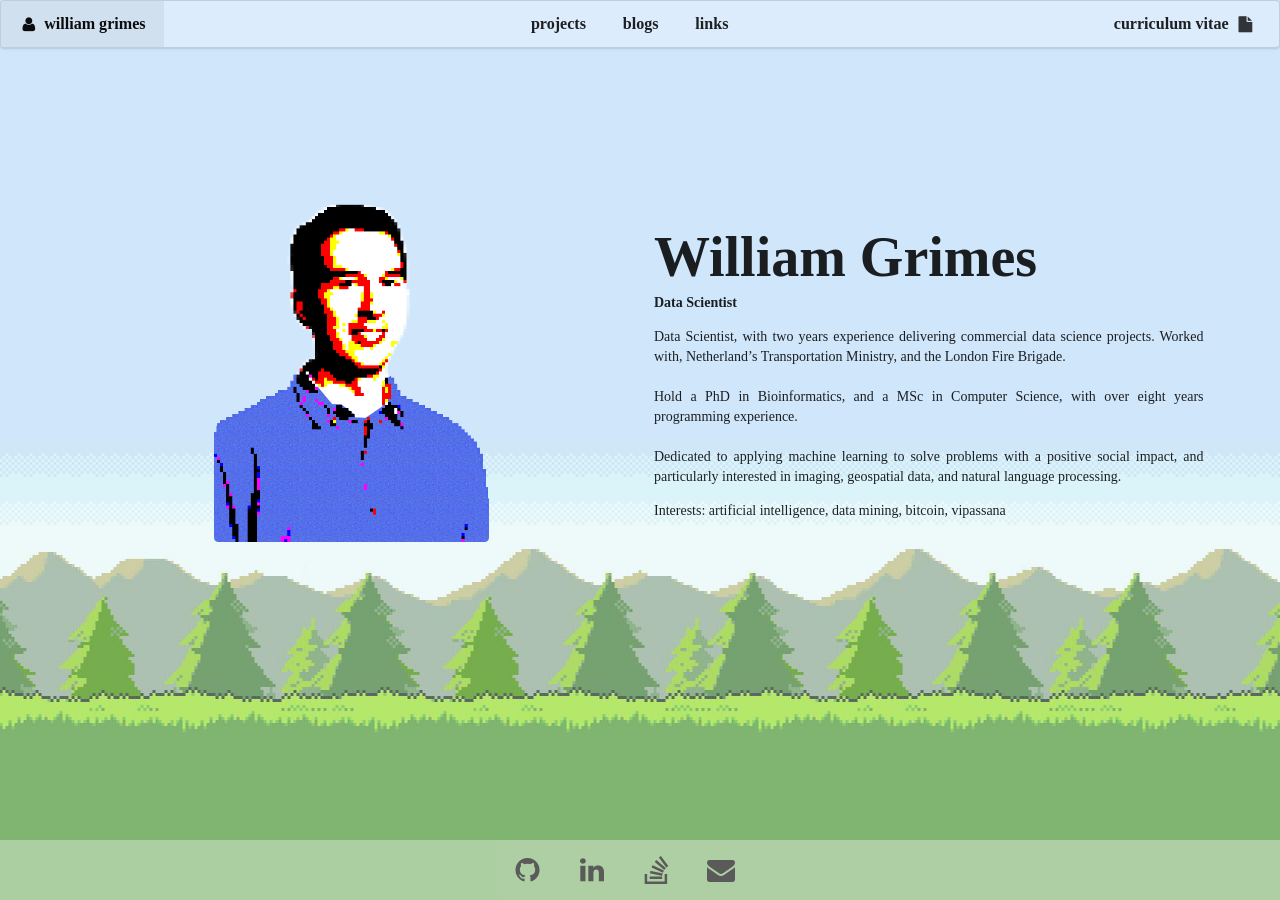
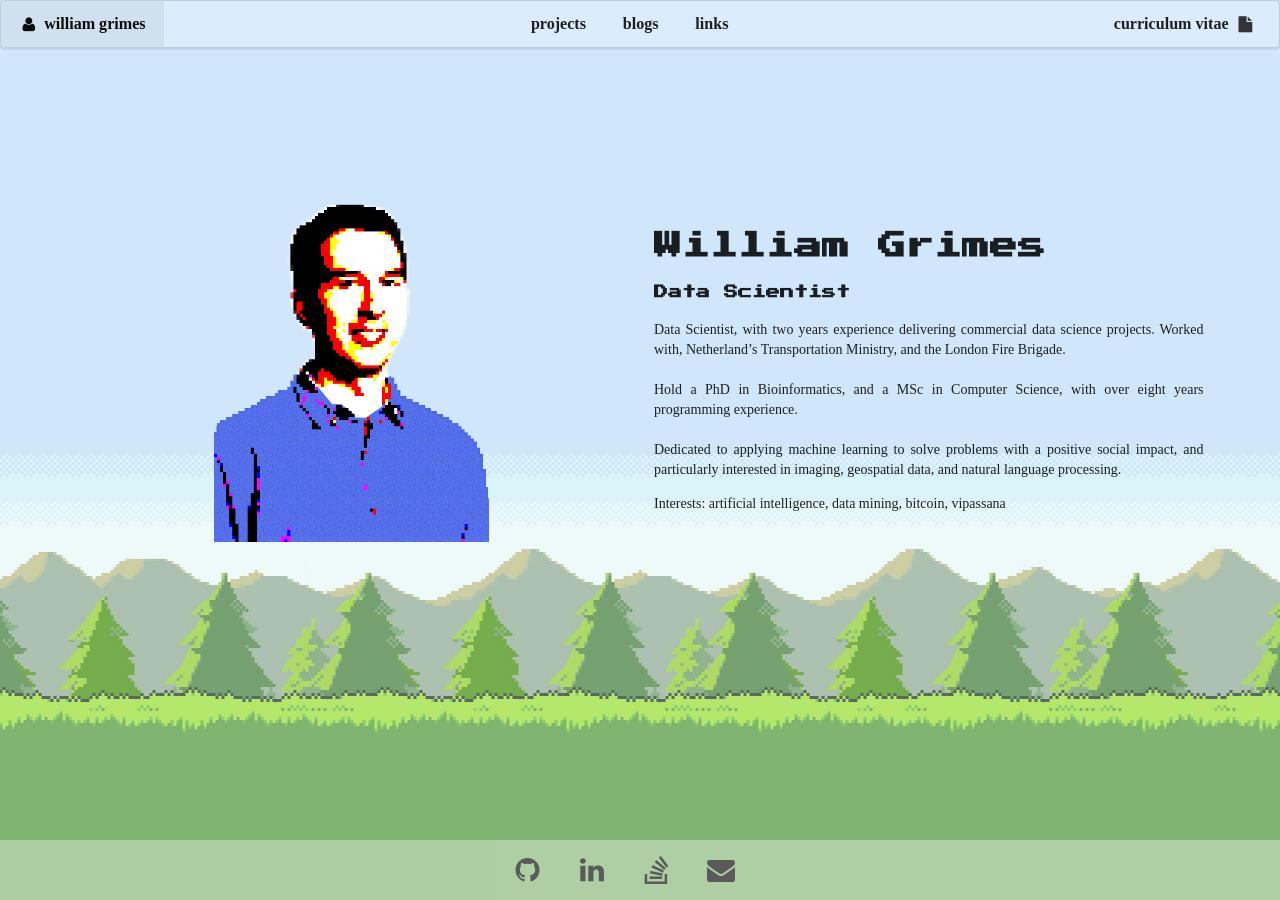
Before and after one commit to williamgrimes/williamgrimes.github.io, a Jekyll site: the page built from index.html, in a window 1280 px wide. Built offline with Jekyll 4.4.1, drawn with Linux system fonts in a browser that asks for light colours.

Commit message:
change name and occupation to 8-bit font

```diff
--- a/_includes/head.html
+++ b/_includes/head.html
@@ -34,5 +34,5 @@
         src="//cdn.mathjax.org/mathjax/latest/MathJax.js?config=TeX-AMS-MML_HTMLorMML"></script>
     {% endif %}
 
-
+    <link href="https://fonts.googleapis.com/css?family=Press+Start+2P" rel="stylesheet">
 </head>
--- a/_includes/theme-home-builtin-1.html
+++ b/_includes/theme-home-builtin-1.html
@@ -13,8 +13,8 @@
         </div>
         <div style="max-width: 700px; padding-top:75px; margin-bottom:60px; margin-top:-45px; background-color:rgba(255, 255, 255, .70); " class="ui fluid centered card">
             <div class="center aligned content" style="font-size:225%;">
-                <span class="header" style="font-family: Ubuntu mono!important;">{{ site.data.bio.basics.name }}</span>
-                <div class="left aligned description" style="font-family: Ubuntu !important;text-align: justify; font-size:65%;">
+                <span class="header" style="font-family: 'Press Start 2P', cursive!important; font-size:90%;">{{ site.data.bio.basics.name }}</span>
+                <div class="left aligned description" style="text-align: justify; font-size:65%;">
                     {{ site.data.bio.basics.summary }}
                 </div>
           </div>
--- a/_includes/theme-home-builtin-2.html
+++ b/_includes/theme-home-builtin-2.html
@@ -7,17 +7,17 @@
 {% include menubar.html active="aboutpage"%}
 
 <div style="height: 75%;" class="ui middle aligned two column centered stackable grid container">
-     <div style="text-align: center" class="column">
-        <div  class="ui rounded image">
-            <img src="{{ site.data.bio.basics.picture }}" style="display: block; margin-left: auto; margin-right:auto; width:50%;" >
-        </div>
-     </div>
+    <div style="text-align: center" class="column">
+       <div  class="ui image">
+           <img src="{{ site.data.bio.basics.picture }}" style="display: block; margin-left: auto; margin-right:auto; width:50%;" >
+       </div>
+    </div>
 
-     <div class="column">
-        <h2 class="header no-bottom" style="font-family: Ubuntu mono !important; font-size:400%;">
-            {{ site.data.bio.basics.name }}
+    <div class="column">
+        <h2 class="header" style="font-family: 'Press Start 2P', cursive; font-size:200%;">
+            {{ site.data.bio.basics.name }}<br>
         </h2>
-        <p class="" style="font-family: Ubuntu mono !important; font-size:100%;">
+        <p class="" style="line-height: 2em; font-family: 'Press Start 2P', cursive; font-size:100%;">
             <b>{{ site.data.bio.basics.label }}</b>
         </p>
         <p class="" style="font-family: Ubuntu mono !important; font-size:100%; text-align:justify;">
```
Lines whose indentation alone changed are shown as unchanged.
